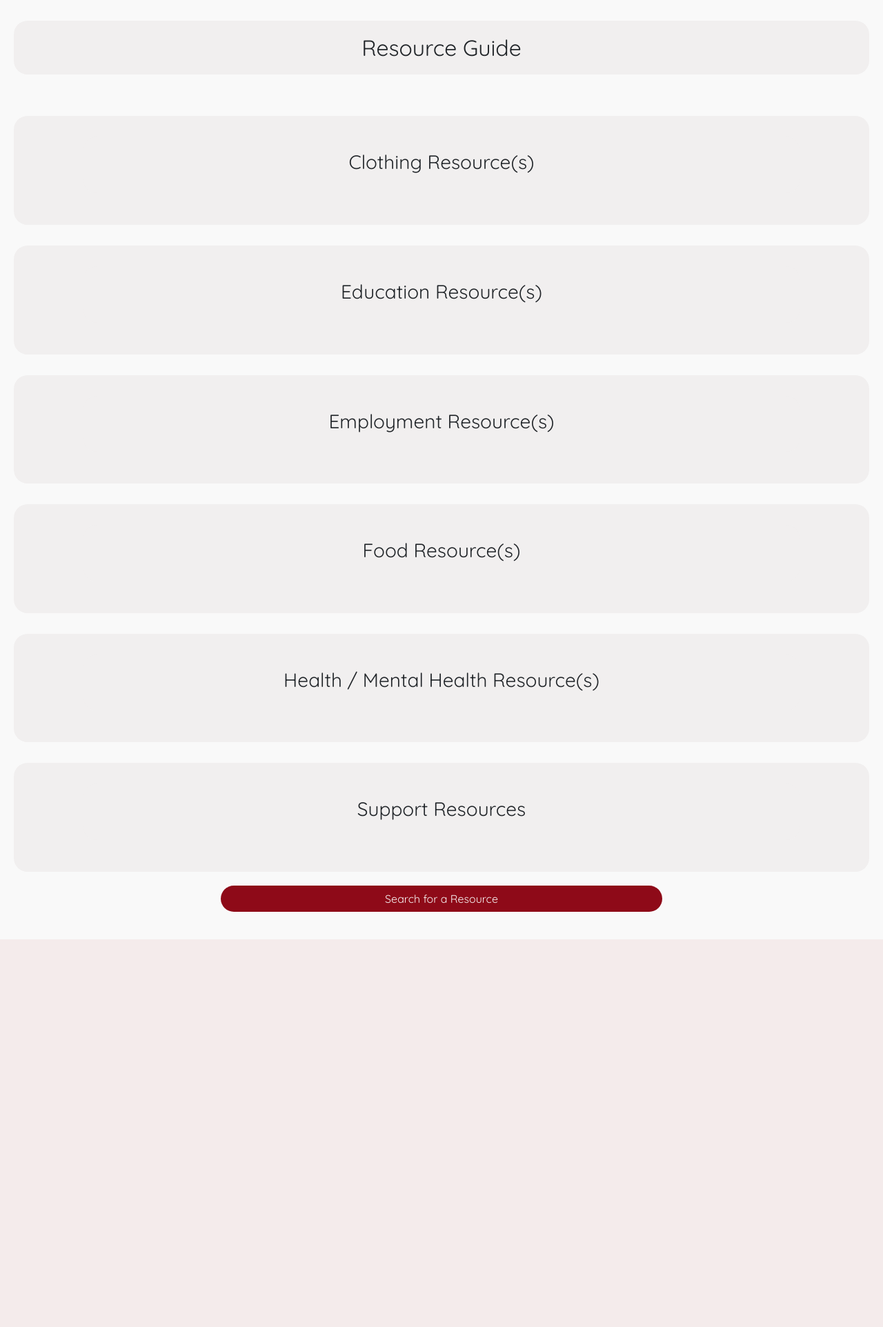
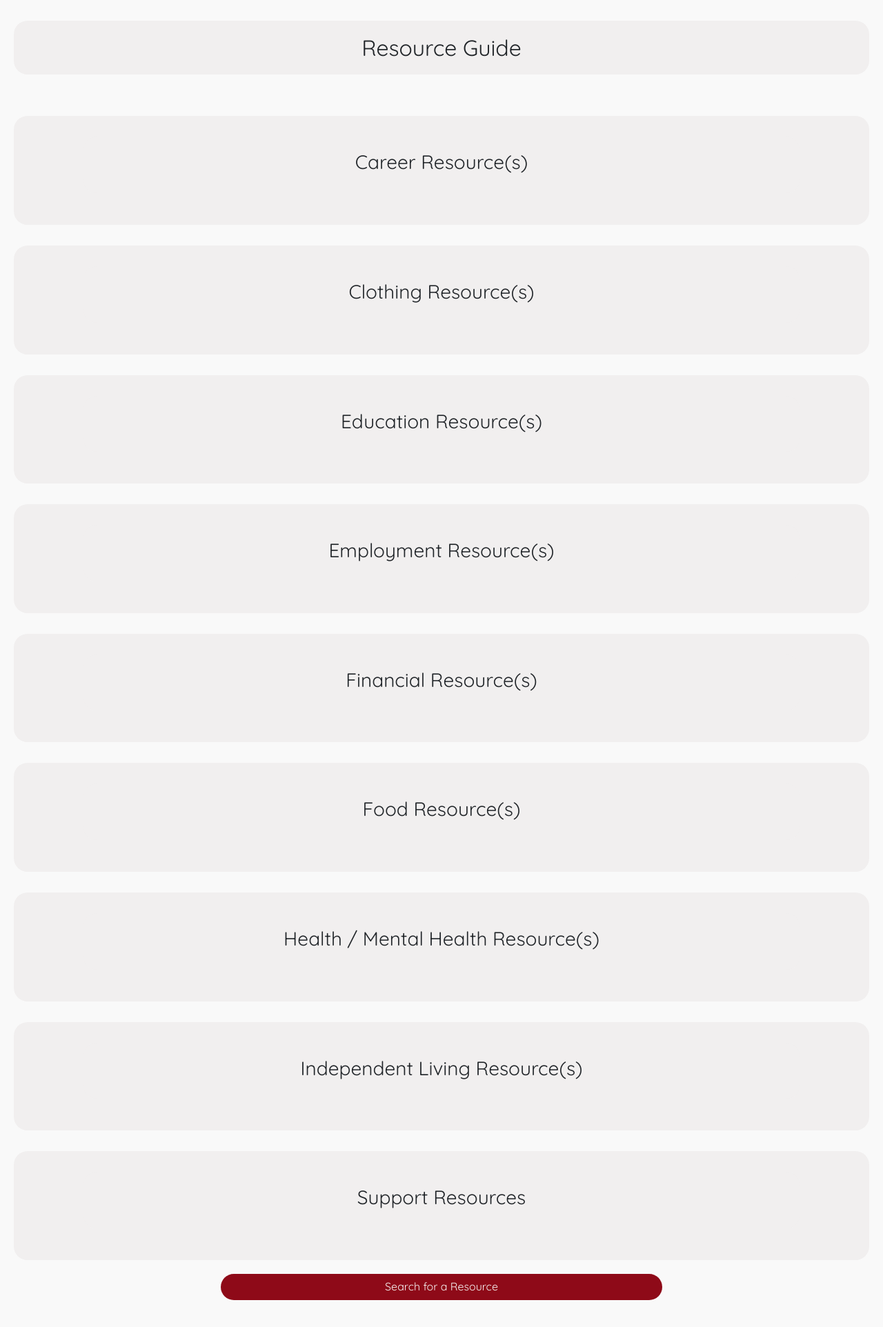
Before and after one commit to project-impact-2019/project-impact, a Django app: page /resource/ in a window 1280 px wide. Shown: the part 80-2004 px from the top of the page at 69% size. Before the commit the page ends 1442 px from the top, so only its background shows below. Run offline with Django 3.2, Linux system fonts and the light colour scheme; tables that the repository leaves empty hold one stand-in row (values such as "Sample post"); some libraries are stand-ins or nearby versions.

Commit message:
Resource List

```diff
--- a/core/templates/core/resource_list.html
+++ b/core/templates/core/resource_list.html
@@ -7,6 +7,24 @@
 {% block content %}
 <div class="sidepage-content">
   <div class='sidepage-header'><h2>Resource Guide</h2></div>
+
+  {% if resource_list %}
+  <div class="sidepage-list">
+    <ul>
+      <div class='category-header'><h3>Career Resource(s)</h3></div>
+      {% for resource in resource_list %}
+        {% if resource.category.name == 'Career' %}
+        <li>
+          <a href="{{ resource.get_absolute_url }}">{{ resource.title }}</a>
+        </li>
+        {% endif %}
+      {% endfor %}
+    </ul>
+    {% else %}
+      <p>There are no articles to show at the moment! :(.</p>
+    {% endif %}
+  </div>
+
 
     {% if resource_list %}
     <div class="sidepage-list">
@@ -62,6 +80,24 @@
     </div>
 
 
+
+    {% if resource_list %}
+    <div class="sidepage-list">
+      <ul>
+        <div class='category-header'><h3>Financial Resource(s)</h3></div>
+        {% for resource in resource_list %}
+          {% if resource.category.name == 'Finance' %}
+          <li>
+            <a href="{{ resource.get_absolute_url }}">{{ resource.title }}</a>
+          </li>
+          {% endif %}
+        {% endfor %}
+      </ul>
+      {% else %}
+        <p>There are no articles to show at the moment! :(.</p>
+      {% endif %}
+    </div>
+
   {% if resource_list %}
     <div class="sidepage-list">
         <ul>
@@ -97,6 +133,26 @@
           {% endif %}
         </div>
 
+
+        {% if resource_list %}
+        <div class="sidepage-list">
+            <ul>
+              <div class='category-header'><h3>Independent Living Resource(s)</h3></div>
+              {% for resource in resource_list %}
+                {% if resource.category.name == 'Independent Living' %}
+                <li>
+                  <a href="{{ resource.get_absolute_url }}">{{ resource.title }}</a>
+                </li>
+                {% endif %}
+              {% endfor %}
+            </ul>
+            {% else %}
+              <p>There are no articles to show at the moment! :(.</p>
+            {% endif %}
+          </div>
+
+
+
         {% if resource_list %}
         <div class="sidepage-list">
             <ul>
```
